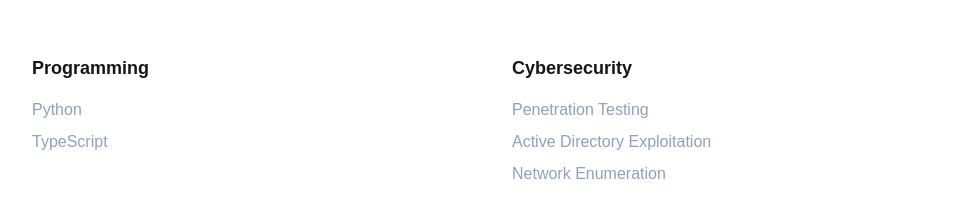
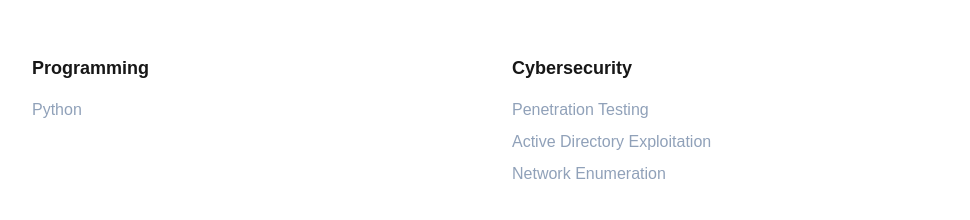
Before and after one commit to spookyjos/Portfolio, a Next.js app: page / in a window 1280 px wide. Shown: the part 2125-2345 px from the top of the page, without its empty margins (152-1122 px from the left). Built offline with nearby package versions, Linux system fonts and the light colour scheme.

Commit message:
updated skills web2

```diff
--- a/components/SkillsSection.tsx
+++ b/components/SkillsSection.tsx
@@ -12,7 +12,6 @@ export default function SkillsSection () {
                 <h3 className="text-lg font-semibold mb-4">Programming</h3>
                 <ul className="space-y-2 text-slate-400">
                   <li>Python</li>
-                  <li>TypeScript</li>
                 </ul>
               </div>
 
```
